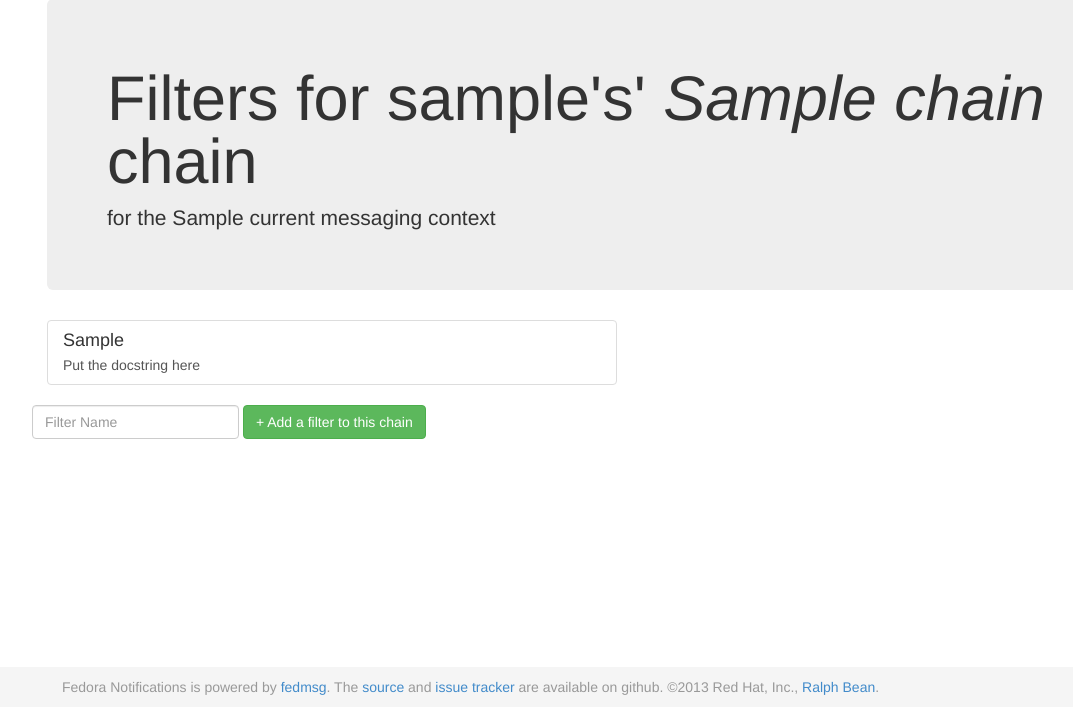
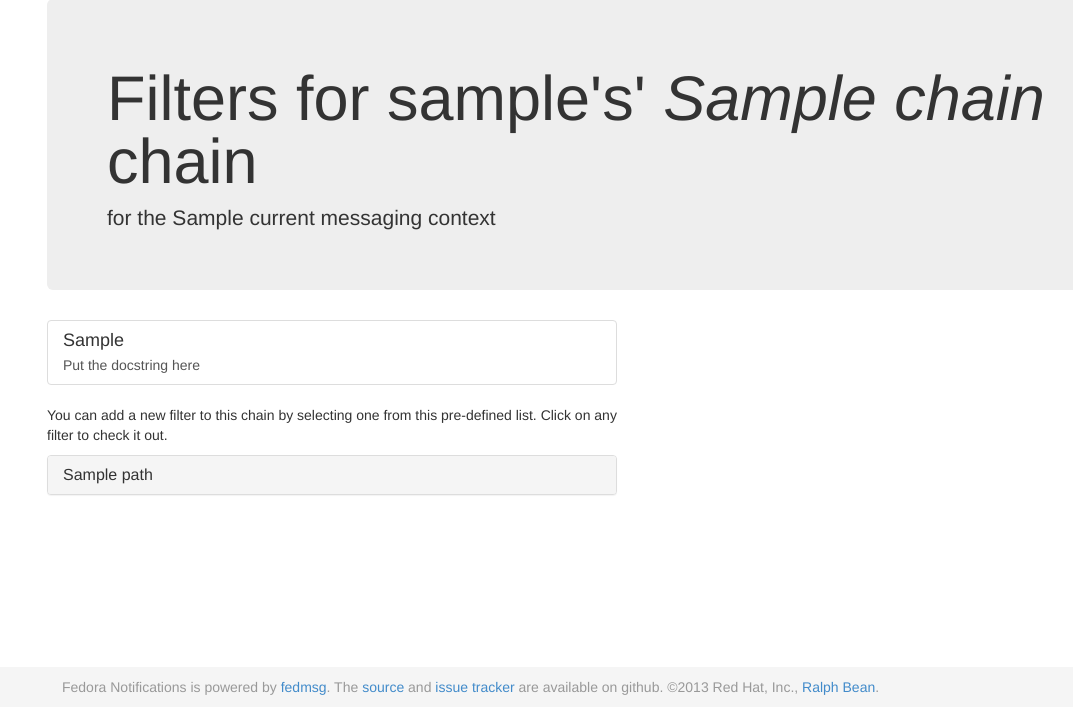
Before and after one commit to fedora-infra/fmn, a Python web app: template fmn/web/templates/chain.html in a window 1280 px wide. Shown: the part 93-800 px from the top of the page, without its empty margins (8-1081 px from the left). Run offline with Jinja, Linux system fonts and the light colour scheme; the template is opened without the code that fills it: most values are stand-ins (such as "Sample title", 1, 10 or a date in 2020); some libraries are stand-ins or nearby versions.

Commit message:
Accordian for the list of possible filters.

```diff
--- a/fmn/web/app.py
+++ b/fmn/web/app.py
@@ -184,7 +184,9 @@ def chain(username, context, chain_name):
     return flask.render_template(
         'chain.html',
         current=context,
-        chain=chain)
+        chain=chain,
+        valid_paths=valid_paths,
+    )
 
 
 @app.route('/api/chain/new', methods=['POST'])
--- a/fmn/web/templates/chain.html
+++ b/fmn/web/templates/chain.html
@@ -21,16 +21,39 @@
 </div>
 
 <div class="row">
-  <form class="form-inline" role="form" action="{{url_for('new_filter')}}"
-        method="post">
-    <div class="form-group">
-      <input type="text" class="form-control" name="filter_name" id="filter_name" placeholder="Filter Name">
+  <div class="col-md-6">
+    <p> You can add a new filter to this chain by selecting one from this
+    pre-defined list.  Click on any filter to check it out.</p>
+
+    <div class="panel-group" id="accordion">
+      {% for root in valid_paths %}
+      {% for path in valid_paths[root] %}
+      <div class="panel panel-default">
+        <div class="panel-heading">
+          <h4 class="panel-title">
+              <a data-toggle="collapse" data-parent="#accordion" href="#collapse{{path}}">
+                {{ path }}
+            </a>
+          </h4>
+        </div>
+        <div id="collapse{{path}}" class="panel-collapse collapse">
+          <div class="panel-body">
+              TODO -- docstring goes here
+              <form class="form-inline" role="form" action="{{url_for('new_filter')}}" method="post">
+                TODO -- argument setup goes here if required
+                <input name="filter_name" id="filter_name" value="{{path}}" type="hidden">
+                <input name="username" id="username" value="{{username}}" type="hidden">
+                <input name="context" id="context" value="{{current.name}}" type="hidden">
+                <input name="chain_name" id="chain_name" value="{{chain.name}}" type="hidden">
+                <button type="submit" class="btn btn-success">&#43; Add this filter</button>
+              </form>
+          </div>
+        </div>
+      </div>
+      {% endfor %}
+      {% endfor %}
     </div>
-    <input name="username" id="username" value="{{username}}" type="hidden">
-    <input name="context" id="context" value="{{current.name}}" type="hidden">
-    <input name="chain_name" id="chain_name" value="{{chain.name}}" type="hidden">
-    <button type="submit" class="btn btn-success">&#43; Add a filter to this chain</button>
-  </form>
+  </div>
 </div>
 
 {% endblock %}
```
